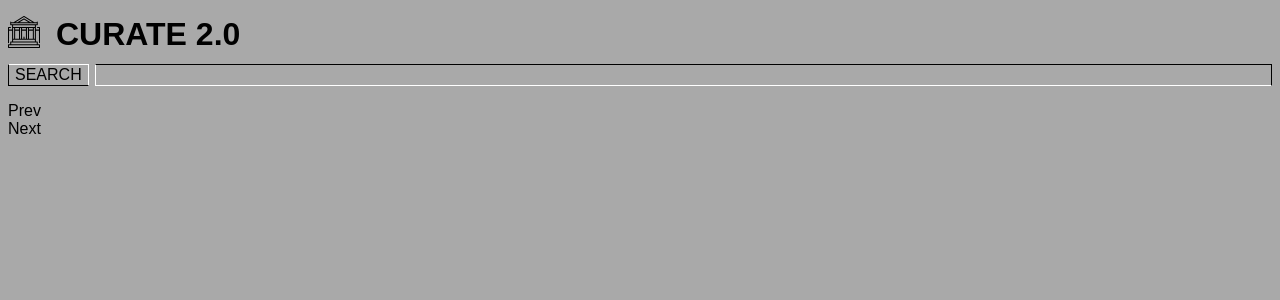
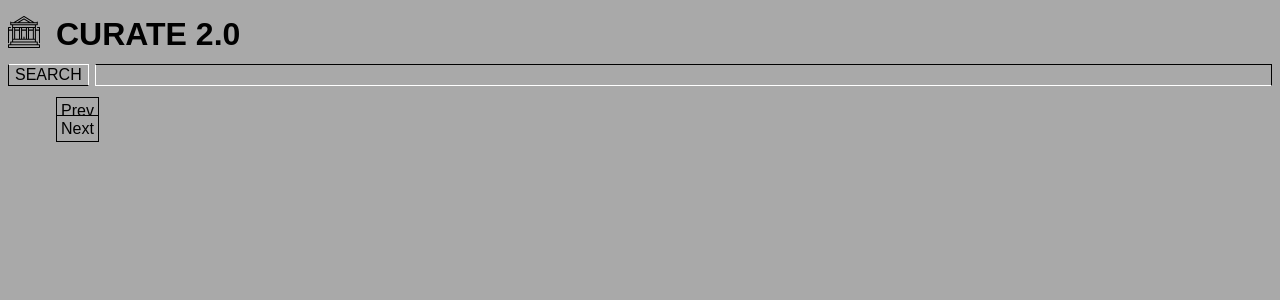
Before and after one commit to amodttech/curate-two, a React (Vite) app in the folder client/: page / in a window 1280 px wide. Shown: the top 300 px of the page. Built offline with nearby package versions, Linux system fonts and the light colour scheme.

Commit message:
working but convoluted pagination component

```diff
--- a/client/src/index.css
+++ b/client/src/index.css
@@ -166,14 +166,12 @@ h6 {
 }
 .pagination {
   list-style: none;
-  margin-left: -0.5em;
-	margin-right: -0.5em;
-	padding-left: 0;
+
 }
 
 .page-number {
   cursor: pointer;
-  display: inline;
-	margin-left: 0.5em;
-	margin-right: 0.5em;
+  margin: 0.5rem;
+  padding: 0.25rem;
+  border: solid 1px black;
 }
```
